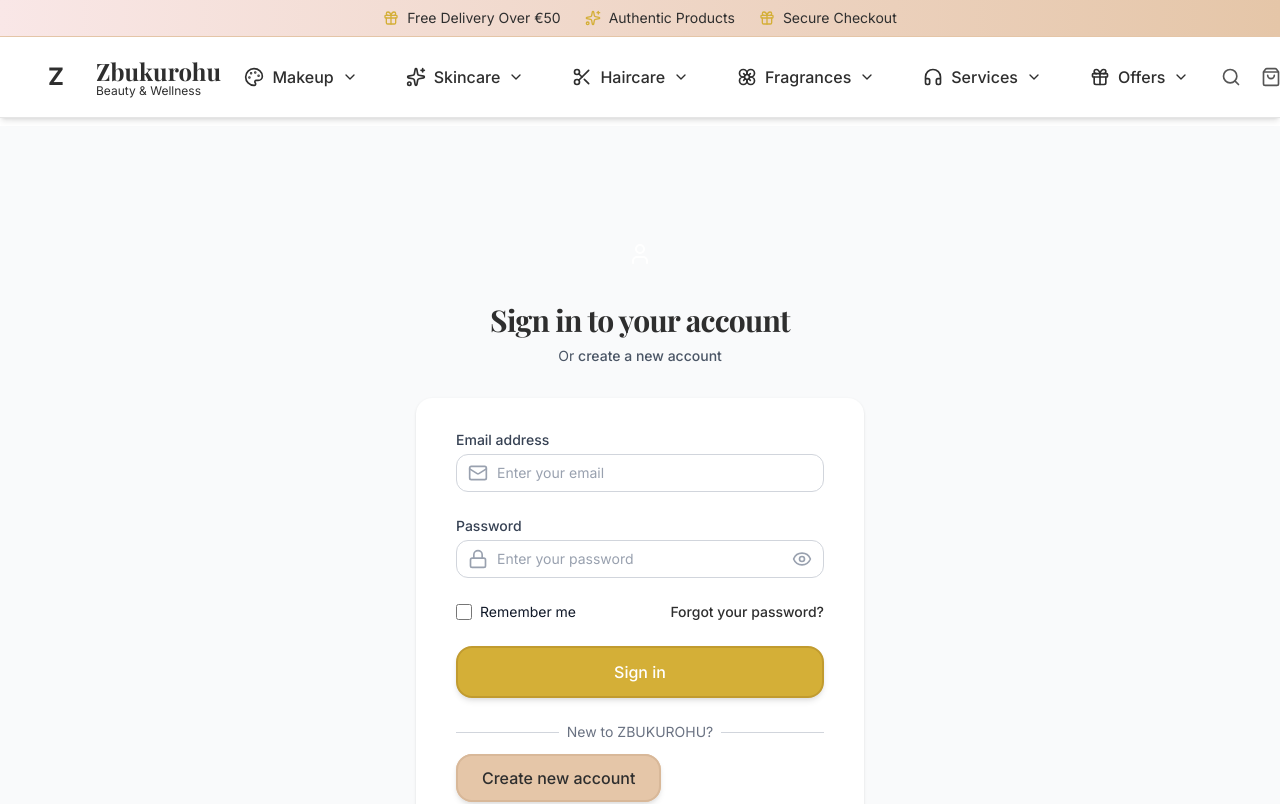
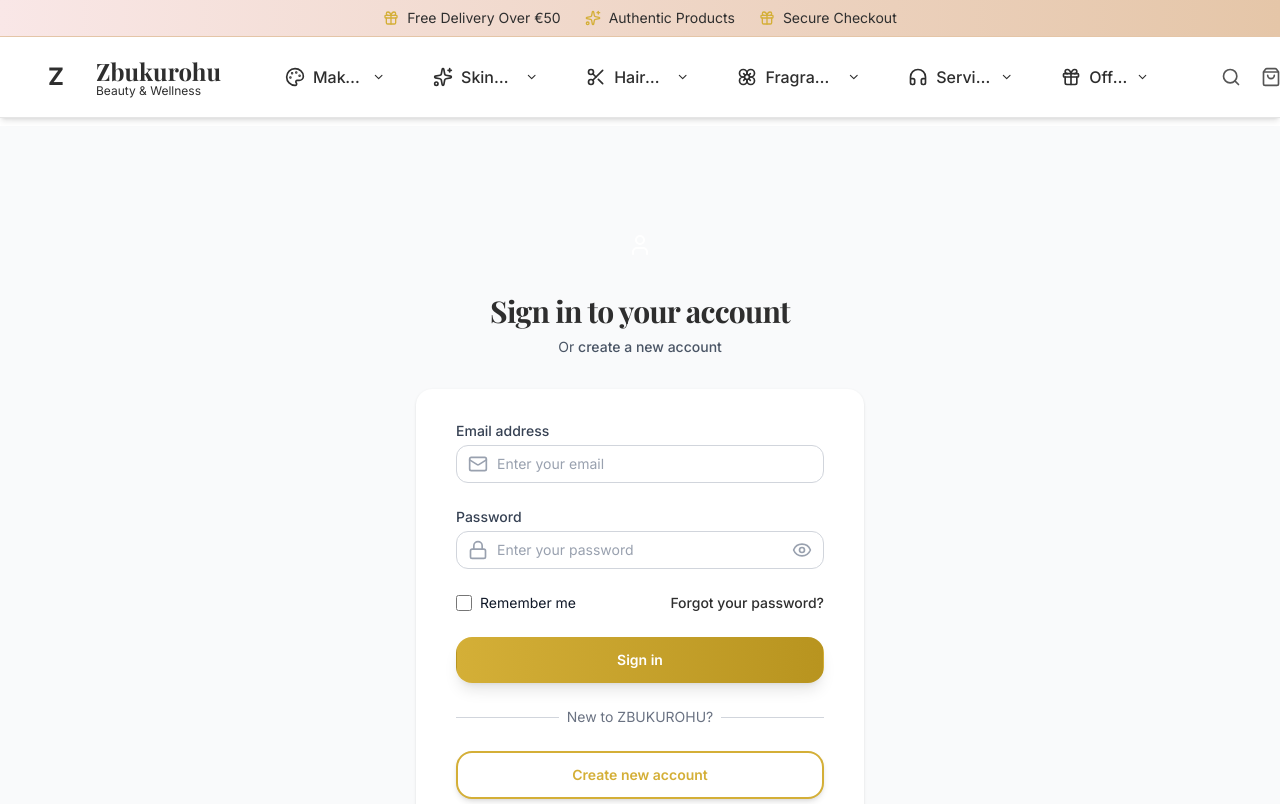
Before and after one commit to fibra21/ZbukurohuV2, a Next.js app: page /auth/login in a window 1280 px wide. Shown: the top 804 px of the page. Built offline with nearby package versions, Linux system fonts and the light colour scheme.

Commit message:
Fix multiple UI issues: center shopping cart, consistent login/signup buttons, prevent mega-menu navigation conflicts, ensure viewport constraints

```diff
--- a/src/app/auth/login/page.tsx
+++ b/src/app/auth/login/page.tsx
@@ -131,11 +131,11 @@ export default function LoginPage() {
               <button
                 type="submit"
                 disabled={isLoading}
-                className="btn-accent w-full text-center"
+                className="group relative w-full flex justify-center py-3 px-4 border border-transparent text-sm font-semibold rounded-lg text-white bg-gradient-to-r from-[#D4AF37] to-[#B8941F] hover:from-[#B8941F] hover:to-[#A0851A] focus:outline-none focus:ring-2 focus:ring-offset-2 focus:ring-[#D4AF37] disabled:opacity-50 disabled:cursor-not-allowed shadow-lg hover:shadow-xl transition-all duration-200 transform hover:scale-105 disabled:transform-none"
               >
                 {isLoading ? (
-                  <div className="flex items-center justify-center">
-                    <div className="animate-spin rounded-full h-4 w-4 border-b-2 border-text-inverse mr-2" />
+                  <div className="flex items-center">
+                    <div className="animate-spin rounded-full h-4 w-4 border-b-2 border-white mr-2" />
                     Signing in...
                   </div>
                 ) : (
@@ -158,7 +158,7 @@ export default function LoginPage() {
             <div className="mt-6">
               <Link
                 href="/auth/register"
-                className="btn-secondary w-full text-center"
+                className="w-full flex justify-center py-3 px-4 border-2 border-[#D4AF37] rounded-lg shadow-md text-sm font-semibold text-[#D4AF37] bg-white hover:bg-[#F9E7E7] hover:border-[#B8941F] hover:text-[#B8941F] focus:outline-none focus:ring-2 focus:ring-offset-2 focus:ring-[#D4AF37] transition-all duration-200 transform hover:scale-105"
               >
                 Create new account
               </Link>
--- a/src/app/globals.css
+++ b/src/app/globals.css
@@ -94,7 +94,7 @@ h1, h2, h3, h4, h5, h6 {
   position: fixed;
   z-index: 9999;
   box-shadow: 0 25px 50px -12px rgba(0, 0, 0, 0.25);
-  /* Center on screen */
+  /* Center on screen with viewport constraints */
   top: 50% !important;
   left: 50% !important;
   transform: translate(-50%, -50%) !important;
@@ -108,14 +108,56 @@ h1, h2, h3, h4, h5, h6 {
   overflow: visible;
   /* Ensure proper layering */
   isolation: isolate;
-  /* Prevent horizontal overflow - 1/3 of screen */
-  max-width: 33vw !important;
-  width: 33vw !important;
+  /* Viewport constraints - ensure it fits on screen */
+  max-width: min(400px, 90vw) !important;
+  max-height: min(600px, 80vh) !important;
+  width: min(400px, 90vw) !important;
+  /* Ensure it doesn't go off screen */
+  min-width: 300px;
 }
 
 /* Ensure mega-menu doesn't cover critical content */
 .mega-menu + * {
   margin-top: 0.5rem;
+}
+
+/* Header responsiveness and viewport constraints */
+header {
+  /* Ensure header doesn't overflow */
+  max-width: 100vw;
+  overflow-x: hidden;
+}
+
+/* Navigation items stay within bounds */
+.nav-item {
+  /* Prevent navigation items from going off screen */
+  max-width: 100%;
+  overflow: hidden;
+}
+
+/* Mobile menu constraints */
+@media (max-width: 1024px) {
+  .mega-menu {
+    /* On mobile, make it smaller and ensure it fits */
+    max-width: 95vw !important;
+    width: 95vw !important;
+    max-height: 70vh !important;
+  }
+}
+
+/* Ensure all elements stay within viewport */
+* {
+  /* Prevent horizontal overflow */
+  box-sizing: border-box;
+}
+
+/* Shopping cart drawer positioning */
+[data-radix-dialog-content] {
+  /* Ensure cart drawer is properly centered */
+  position: fixed !important;
+  top: 50% !important;
+  left: 50% !important;
+  transform: translate(-50%, -50%) !important;
 }
 
 /* Responsive mega-menu adjustments */
--- a/src/components/cart/MiniCartDrawer.tsx
+++ b/src/components/cart/MiniCartDrawer.tsx
@@ -71,7 +71,7 @@ export function MiniCartDrawer({ open, onOpenChange }: MiniCartDrawerProps) {
     <Dialog.Root open={open} onOpenChange={onOpenChange}>
       <Dialog.Portal>
         <Dialog.Overlay className="fixed inset-0 bg-black/40" />
-        <Dialog.Content className="fixed right-0 top-0 h-full w-full sm:w-[420px] bg-white shadow-medium p-4 sm:p-6 overflow-y-auto focus:outline-none">
+        <Dialog.Content className="fixed top-1/2 left-1/2 transform -translate-x-1/2 -translate-y-1/2 h-[80vh] w-full max-w-[420px] bg-white shadow-medium p-4 sm:p-6 overflow-y-auto focus:outline-none rounded-xl border border-gray-200">
           <div className="flex items-center justify-between mb-4">
             <div className="flex items-center space-x-2">
               <ShoppingCart className="w-5 h-5 text-primary" aria-hidden="true" />
--- a/src/components/layout/Header.tsx
+++ b/src/components/layout/Header.tsx
@@ -425,6 +425,12 @@ export function Header() {
                   <Link
                     href={item.href}
                     className="flex items-center space-x-2 py-3 px-4 rounded-lg hover:bg-brand-primary transition-colors duration-base group whitespace-nowrap"
+                    onClick={(e) => {
+                      // Prevent navigation if mega-menu should open
+                      if (item.key === 'fragrances' || item.key === 'makeup' || item.key === 'skincare' || item.key === 'haircare' || item.key === 'services' || item.key === 'offers') {
+                        e.preventDefault();
+                      }
+                    }}
                   >
                     <span className="text-lg">{item.icon}</span>
                     <span className="font-medium text-text-primary group-hover:text-brand-accent font-body nav-text">{item.name}</span>
```
